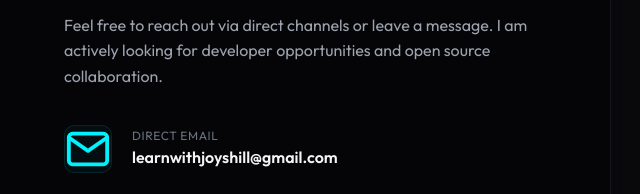
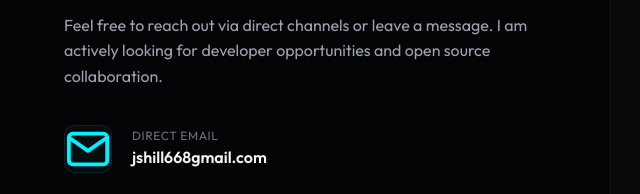
Before and after one commit to learnwithjoyshill/learnwithjoyshill, a plain HTML site: page index.html in a window 1280 px wide. Shown: the part 6258-6452 px from the top of the page, 0-640 px from the left. Drawn offline with Linux system fonts and the light colour scheme.

Commit message:
Update email address in contact details

```diff
--- a/index.html
+++ b/index.html
@@ -796,7 +796,7 @@
                   </div>
                   <div class="contact-item-details">
                     <span>Direct Email</span>
-                    <p>learnwithjoyshill@gmail.com</p>
+                    <p>jshill668gmail.com</p>
                   </div>
                 </div>
 
```
